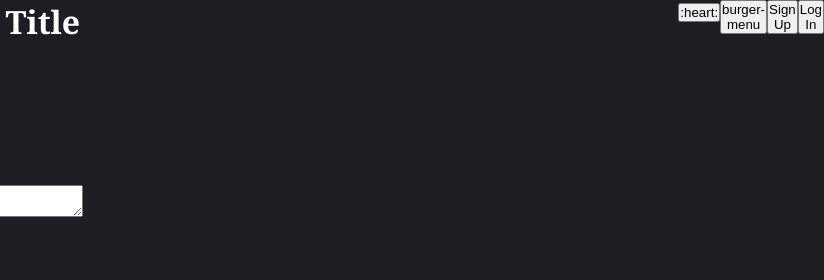
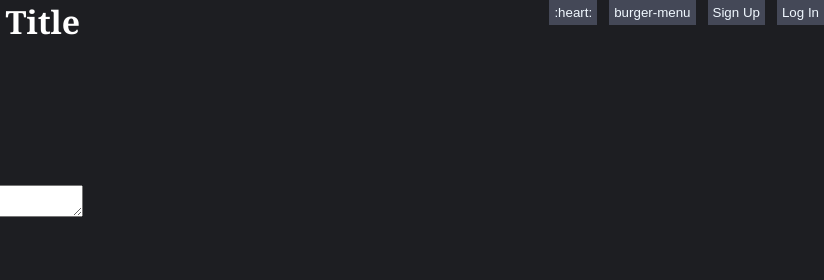
Before and after one commit to RPE8/CodePen-Layout, a plain HTML site: page index.html in a window 1280 px wide. Shown: the top 280 px of the page, 456-1280 px from the left. Drawn offline with Linux system fonts and the light colour scheme.

Commit message:
Add styles for header menu buttons

```diff
--- a/style.css
+++ b/style.css
@@ -1,3 +1,10 @@
+:root {
+  --button-background-color: hsl(
+    227.3684210526deg 12.2580645161% 30.3921568627%
+  );
+  --button-color: aliceblue;
+}
+
 * {
   box-sizing: border-box;
   padding: 0;
@@ -14,7 +21,7 @@ body {
 .header {
   display: grid;
   height: 53px;
-  grid-template-columns: minmax(150px, 1fr) min-content;
+  grid-template-columns: minmax(150px, 1fr) auto;
 }
 
 .header-title {
@@ -27,6 +34,8 @@ body {
 
 .logo-svg {
   grid-row: 1 / 3;
+  height: 50px;
+  width: 30px;
 }
 
 h1 {
@@ -36,10 +45,15 @@ h1 {
 .header-navbar-list {
   display: grid;
   grid-template-columns: repeat(4, auto);
+  gap: 12px;
   list-style-type: none;
 }
 
-.logo-svg {
-  height: 50px;
-  width: 30px;
+.header-navbar-list-item > button {
+  height: 100%;
+  border: 0;
+  color: var(--button-color);
+  background-color: var(--button-background-color);
+  padding: 5px;
+  width: 100%;
 }
```
